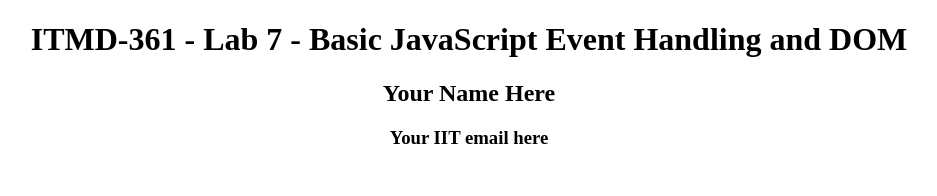
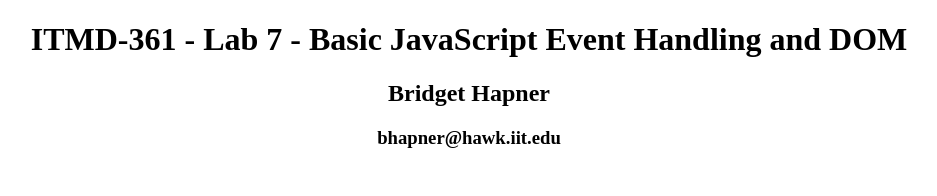
Before and after one commit to bridgetghapner/lab-7, a plain HTML site: page lab7.html in a window 1280 px wide. Shown: the top 196 px of the page, without its empty margins (171-1108 px from the left). Drawn offline with Linux system fonts and the light colour scheme.

Commit message:
Update lab7.html

```diff
--- a/lab7.html
+++ b/lab7.html
@@ -8,8 +8,8 @@
 </head>
 <body>
   <h1 class="center">ITMD-361 - Lab 7 - Basic JavaScript Event Handling and DOM</h1>
-  <h2 class="center">Your Name Here</h2>
-  <h3 class="center">Your IIT email here</h3>
+  <h2 class="center">Bridget Hapner</h2>
+  <h3 class="center">bhapner@hawk.iit.edu</h3>
   <div id="container">
     <input id="entryinput" type="text" name="textentry" placeholder="Enter a Message">
     <div id="entrybutton">Alert Me</div>
```
